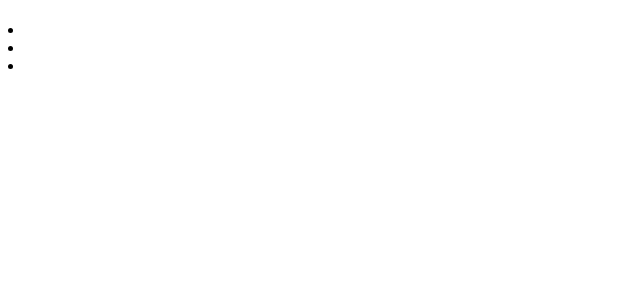
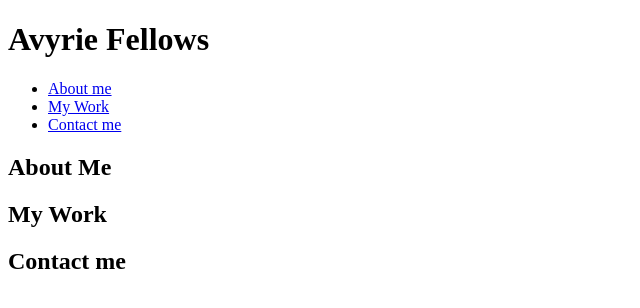
Before and after one commit to Avenix17/Professional-Portfolio, a plain HTML site: page index.html in a window 1280 px wide. Shown: the whole page, without its empty margins (0-640 px from the left). Drawn offline with Linux system fonts and the light colour scheme.

Commit message:
Filled out h1 and h2 tags. Created hyperlink tags within the nav.

```diff
--- a/index.html
+++ b/index.html
@@ -10,24 +10,26 @@
 
     <body>
         <header>
-            <h1></h1>
+            <h1>Avyrie Fellows</h1>
             <nav>
-                <li></li>
-                <li></li>
-                <li></li>
+                <ul>
+                    <li><a href="#">About me</a></li>
+                    <li><a href="#">My Work</a></li>
+                    <li><a href="#">Contact me</a></li>
+                </ul>
             </nav>
         </header>
 
         <section>
-            <h2></h2>
+            <h2>About Me</h2>
         </section>
 
         <main>
-            <h2></h2>
+            <h2>My Work</h2>
         </main>
 
         <section>
-            <h2></h2>
+            <h2>Contact me</h2>
         </section>
 
         <footer></footer>
```
